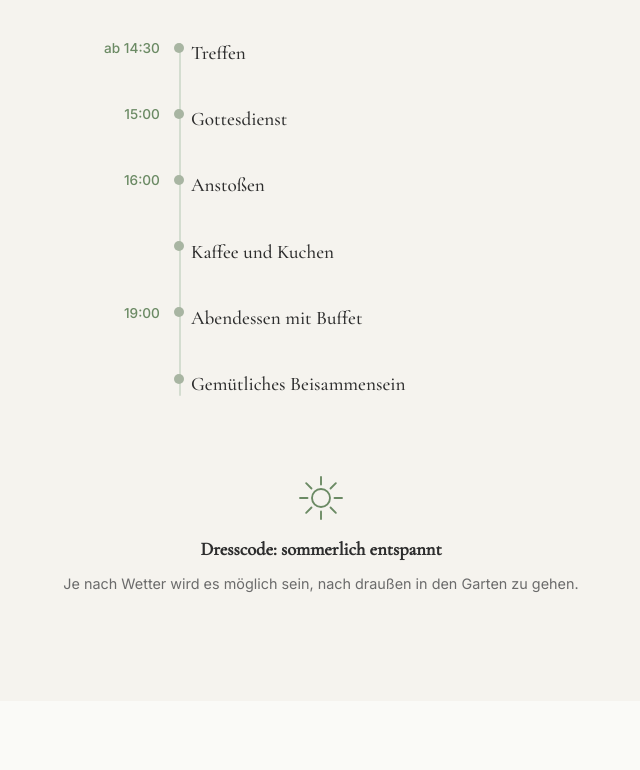
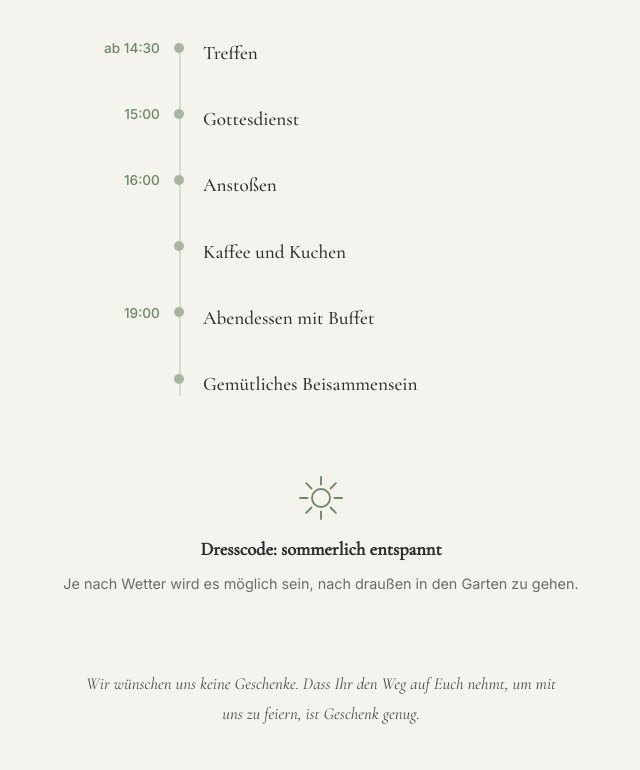
Before and after one commit to jonasbrock/hochzeit, a plain HTML site: page index.html in a window 1280 px wide. Shown: the part 1990-2760 px from the top of the page, without its empty margins (319-959 px from the left). Drawn offline with nearby package versions, Linux system fonts and the light colour scheme.

Commit message:
Add Geschenke section, change Euch to Dich, increase timeline spacing
Co-Authored-By: Claude Opus 4.6 <noreply@anthropic.com>

```diff
--- a/css/style.css
+++ b/css/style.css
@@ -265,7 +265,7 @@ img { max-width: 100%; height: auto; display: block; }
   border-radius: 50%; transform: translateX(-50%);
 }
 .timeline-content {
-  padding-left: 0.75rem;
+  padding-left: 1.5rem;
 }
 .timeline-content h3 {
   font-family: var(--font-serif); font-size: 1.2rem;
@@ -297,6 +297,23 @@ img { max-width: 100%; height: auto; display: block; }
   font-size: 0.9rem;
   color: var(--text-soft);
   font-weight: 400;
+}
+
+/* ===== Geschenke ===== */
+.geschenke {
+  text-align: center;
+  margin-top: 2rem;
+  padding: 1rem 2rem;
+}
+.geschenke-text {
+  font-family: var(--font-serif);
+  font-size: 1.05rem;
+  line-height: 1.8;
+  color: var(--text-light);
+  font-weight: 400;
+  font-style: italic;
+  max-width: 480px;
+  margin: 0 auto;
 }
 
 /* ===== Location ===== */
--- a/index.html
+++ b/index.html
@@ -146,6 +146,10 @@
         <p class="dresscode-text" data-i18n="dresscodeText">Dresscode: sommerlich entspannt</p>
         <p class="dresscode-hint" data-i18n="dresscodeHint">Je nach Wetter wird es möglich sein, nach draußen in den Garten zu gehen.</p>
       </div>
+
+      <div class="geschenke fade-in">
+        <p class="geschenke-text" data-i18n="geschenkeText">Wir wünschen uns keine Geschenke. Dass Ihr den Weg auf Euch nehmt, um mit uns zu feiern, ist Geschenk genug.</p>
+      </div>
     </div>
   </section>
 
@@ -217,7 +221,7 @@
             <span class="stepper-value" id="stepper-value">1</span>
             <button type="button" class="stepper-btn" id="stepper-plus" aria-label="Mehr">+</button>
           </div>
-          <p class="form-hint" data-i18n="rsvpGuestsHint">Euch mitgezählt</p>
+          <p class="form-hint" data-i18n="rsvpGuestsHint">Dich mitgezählt</p>
         </div>
 
         <div id="guest-names-group" class="form-group" style="display: none;">
--- a/js/script.js
+++ b/js/script.js
@@ -97,6 +97,10 @@ const translations = {
     de: 'Je nach Wetter wird es m\u00f6glich sein, nach drau\u00dfen in den Garten zu gehen.',
     pt: 'Dependendo do clima, ser\u00e1 poss\u00edvel ir para o jardim ao ar livre.',
   },
+  geschenkeText: {
+    de: 'Wir w\u00fcnschen uns keine Geschenke. Dass Ihr den Weg auf Euch nehmt, um mit uns zu feiern, ist Geschenk genug.',
+    pt: 'N\u00e3o desejamos presentes. Que voc\u00eas fa\u00e7am o caminho para celebrar conosco j\u00e1 \u00e9 presente suficiente.',
+  },
   locationTitle: {
     de: 'Ort',
     pt: 'Local',
@@ -150,8 +154,8 @@ const translations = {
     pt: 'Quantas pessoas v\u00eam no total?',
   },
   rsvpGuestsHint: {
-    de: 'Euch mitgez\u00e4hlt',
-    pt: 'Incluindo voc\u00eas',
+    de: 'Dich mitgez\u00e4hlt',
+    pt: 'Incluindo voc\u00ea',
   },
   rsvpGuestNamesLabel: {
     de: 'Namen eurer Begleitung',
```
